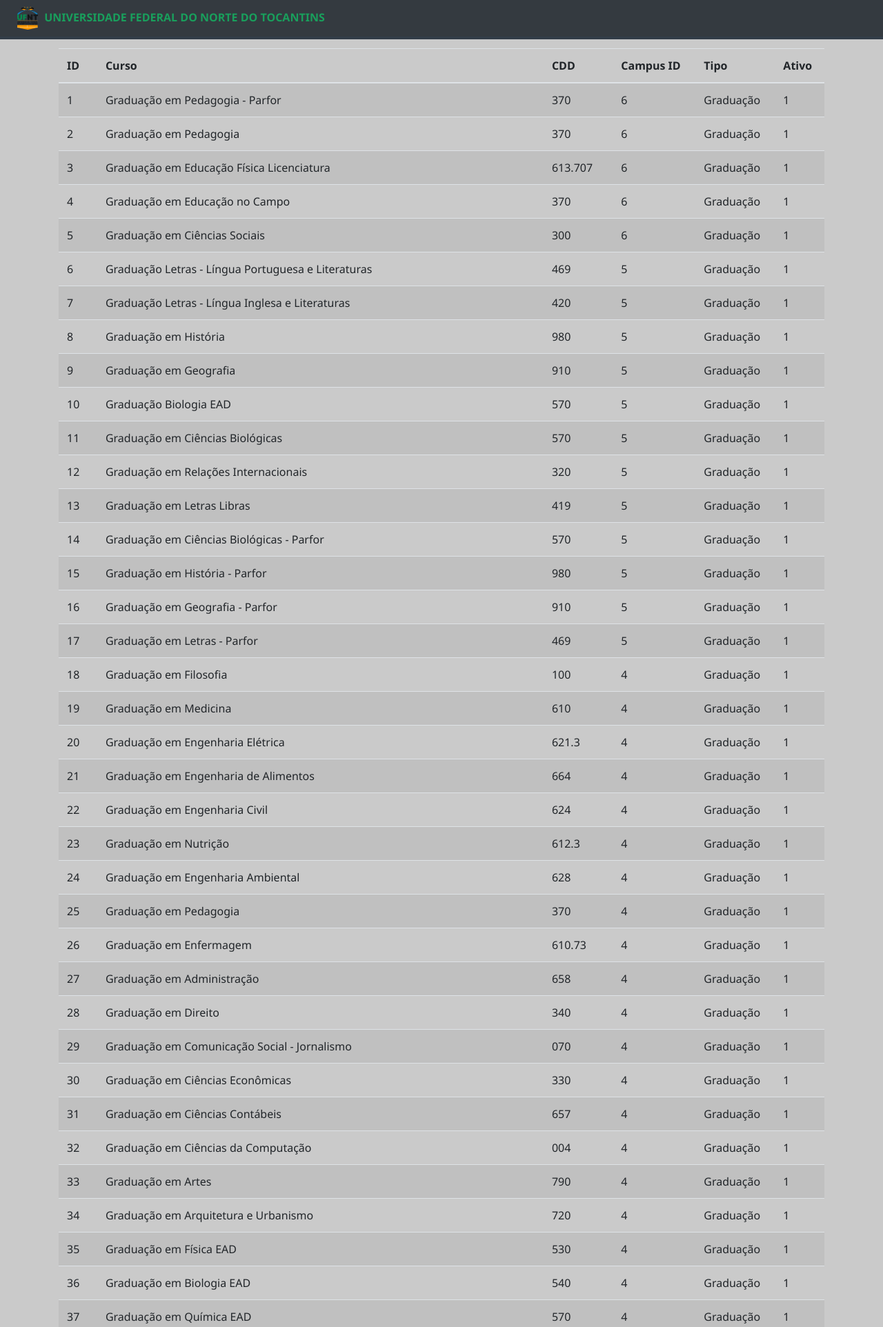
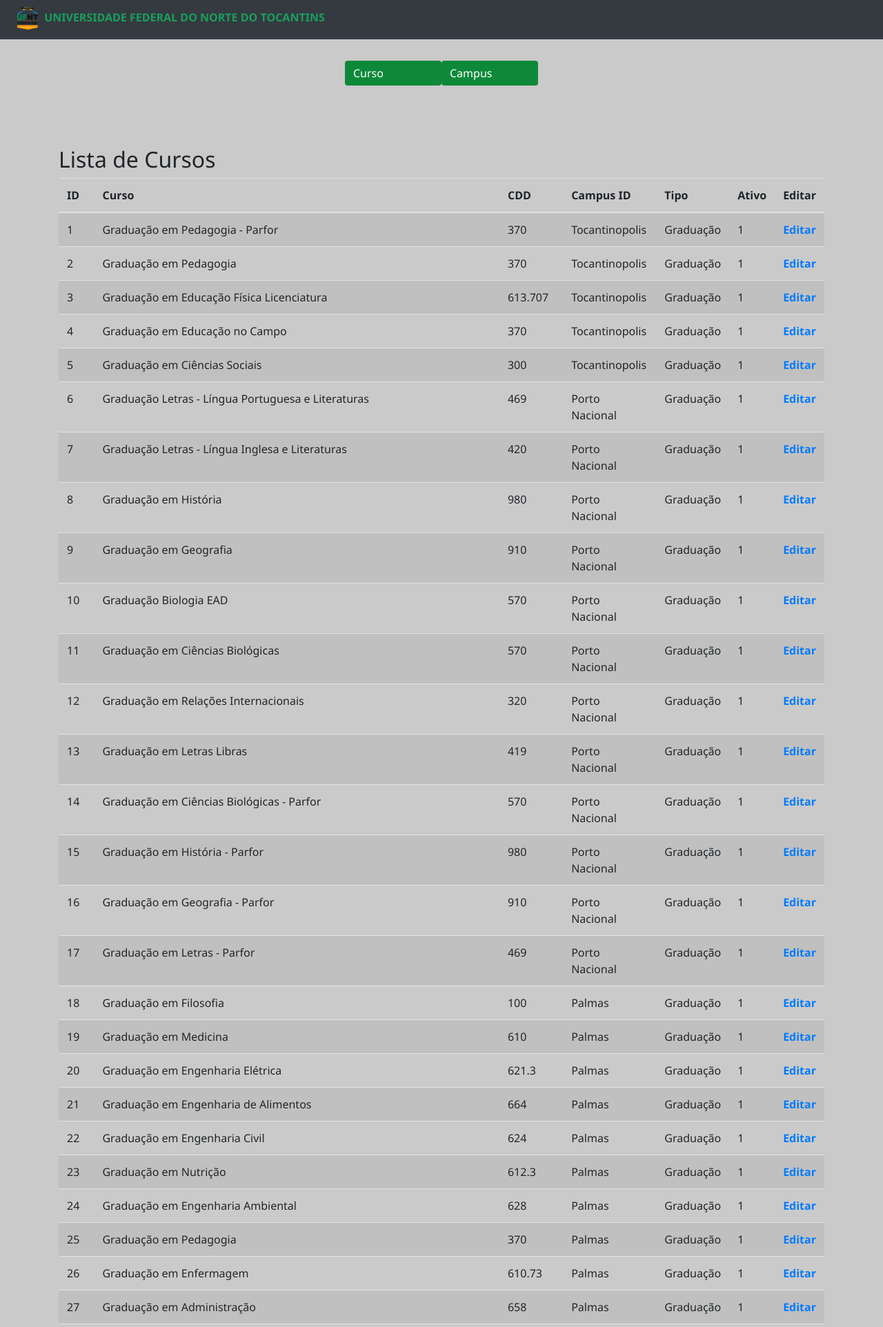
Before and after one commit to fabiodesousaleal/gfc, a Flask app: page /cursos/ in a window 1280 px wide. Shown: the top 1924 px of the page at 69% size. Run offline with Flask 3, Linux system fonts and the light colour scheme; data comes from the database, SQL or seed files in the repository; both versions use the stored data as it was after the commit; some libraries are stand-ins or nearby versions.

Commit message:
Adiciona as models Curso, Campus e Tipo Trabalho

```diff
--- a/models/curso_model.py
+++ b/models/curso_model.py
@@ -7,7 +7,7 @@ class CursoModel:
         self.id=id
         self.nome=nome
         self.cdd=cdd
-        self.campus=campus_id
+        self.campus_id=campus_id
         self.tipo=tipo
         self.ativo=ativo
 
--- a/routes/curso_routes.py
+++ b/routes/curso_routes.py
@@ -1,22 +1,11 @@
 from flask import Blueprint, render_template, request, redirect, url_for
+from models.curso_model import CursoModel
 import sqlite3
 
 curso_routes = Blueprint('curso_routes',__name__)
 # Rota para a página de login
 
-def buscar_cursos():
-    conn = sqlite3.connect('data/gfc.db')  # Certifique-se de ajustar o caminho do seu banco de dados
-    cursor = conn.cursor()
-
-    # Consulta para obter informações sobre cursos
-    cursor.execute('SELECT id, nome, cdd, campus_id, tipo, ativo FROM curso')
-    cursos = cursor.fetchall()
-
-    conn.close()
-
-    return cursos
-
 @curso_routes.route('/', methods=['GET', 'POST'])
 def curso_listar():
-    cursos = buscar_cursos()
+    cursos = CursoModel.get_cursos()
     return render_template('cursos_listar.html', cursos=cursos)
--- a/templates/base.html
+++ b/templates/base.html
@@ -9,6 +9,7 @@
     <link rel="stylesheet" href="https://cdnjs.cloudflare.com/ajax/libs/font-awesome/5.15.2/css/all.min.css">
     <link rel="stylesheet" href="/static/assets/css/main.css" type="text/css">
     <title>{% block title %}Gerador de Ficha Catalográfica{% endblock %}</title>
+    {% block head %} {% endblock %}
 </head>
 <body>
     <div class="titulo bg-dark">
--- a/templates/cursos_listar.html
+++ b/templates/cursos_listar.html
@@ -1,9 +1,73 @@
 {% extends 'base.html' %}
+
+ {% block head %}
+{% endblock %}
 {% block content %}
+  <header>
+    <nav class="navbar navbar-expand-lg">
+        <div class="container">
+          <div class="collapse navbar-collapse justify-content-center" id="navbarNav">
+            <ul class="navbar-nav">
+              <li class="nav-item">
+                <button type="button" class="btn btn-primary" data-toggle="modal" data-target="#cursoModal">
+                    Curso
+                  </button>
+              </li>
+              <li class="nav-item">
+                <button type="button" class="btn btn-primary" data-toggle="modal" data-target="#cursoModal">
+                    Campus
+                  </button>
+              </li>
+            </ul>
+          </div>
+        </div>
+      </nav>
+  </header>
 
-<div class="container mt-4">
+
+<div class="container mt-10">
+
+
+ <!-- Modal -->
+ <div class="modal fade" id="cursoModal" tabindex="-1" role="dialog" aria-labelledby="cursoModalLabel" aria-hidden="true">
+    <div class="modal-dialog" role="document">
+      <div class="modal-content">
+        <div class="modal-header">
+          <h5 class="modal-title" id="cursoModalLabel">Novo Curso</h5>
+          <button type="button" class="close" data-dismiss="modal" aria-label="Close">
+            <span aria-hidden="true">&times;</span>
+          </button>
+        </div>
+        <div class="modal-body">
+          <!-- Formulário dentro do modal -->
+          <form id="cursoForm">
+            <div class="form-group">
+              <label for="curso">Curso:</label>
+              <input type="text" class="form-control" id="curso" name="curso">
+            </div>
+            <div class="form-group">
+              <label for="cdd">Código CDD:</label>
+              <input type="text" class="form-control" id="cdd" name="cdd">
+            </div>
+            <div class="form-group">
+              <label for="campus">Campus:</label>
+              <select class="form-control" id="campus" name="campus">
+                <option value="Palmas">Palmas</option>
+                <option value="Tocantinopolis">Tocantinopolis</option>
+                <option value="Arrais">Arrais</option>
+              </select>
+            </div>
+            <div class="form-group">
+              <label for="ativo">Ativo:</label>
+              <input type="text" class="form-control" id="ativo" name="ativo">
+            </div>
+            <button type="submit" class="btn btn-primary">Salvar</button>
+          </form>
+        </div>
+      </div>
+    </div>
+  </div>
     <h2>Lista de Cursos</h2>
-
     <table class="table table-striped">
         <thead>
             <tr>
@@ -13,20 +77,33 @@
                 <th>Campus ID</th>
                 <th>Tipo</th>
                 <th>Ativo</th>
+                <th>Editar</th>
             </tr>
         </thead>
         <tbody>
             {% for curso in cursos %}
                 <tr>
-                    <td>{{ curso[0] }}</td>
-                    <td>{{ curso[1] }}</td>
-                    <td>{{ curso[2] }}</td>
-                    <td>{{ curso[3] }}</td>
-                    <td>{{ curso[4] }}</td>
-                    <td>{{ curso[5] }}</td>
+                    <td>{{ curso.id }}</td>
+                    <td>{{ curso.nome }}</td>
+                    <td>{{ curso.cdd }}</td>
+                    <td>{{ curso.get_campus() }}</td>
+                    <td>{{ curso.tipo }}</td>
+                    <td>{{ curso.ativo }}</td>
+                    <th><a href="#">Editar</a></th>
                 </tr>
             {% endfor %}
         </tbody>
     </table>
 </div>
+<script src="https://code.jquery.com/jquery-3.5.1.slim.min.js"></script>
+<script src="https://cdn.jsdelivr.net/npm/@popperjs/core@2.0.8/dist/umd/popper.min.js"></script>
+<script src="https://maxcdn.bootstrapcdn.com/bootstrap/4.5.2/js/bootstrap.min.js"></script>
+
+<script>
+    // Limpar o formulário ao fechar o modal
+    $('#cursoModal').on('hidden.bs.modal', function () {
+      $('#cursoForm')[0].reset();
+    });
+  </script>
+
 {% endblock %}
```
Also changed, not shown: models/tipo_trabalho_model.py (added, +79 -0 lines), teste.py (+4 -18 lines), data/gfc.db, migrations/1_inicial.py.
